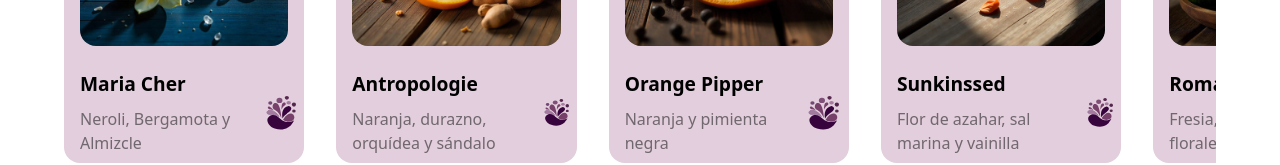
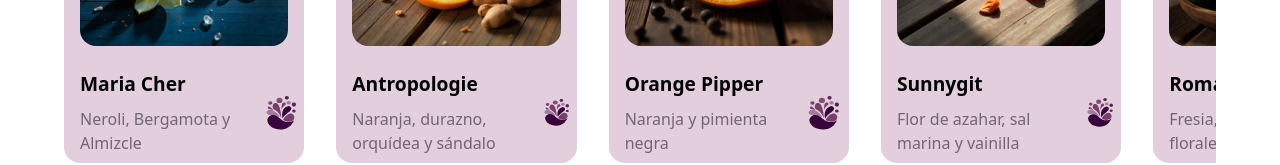
Before and after one commit to Julian-Kellmer/Aromatik, a Next.js app: page / in a window 1280 px wide. Shown: the part 3880-4045 px from the top of the page. Built offline with nearby package versions, Linux system fonts and the light colour scheme.

Commit message:
change sunny

```diff
--- a/src/app/mockdata/fragancias.js
+++ b/src/app/mockdata/fragancias.js
@@ -19,7 +19,7 @@
   },
   {
     id: 4,
-    nombre: 'Sunkinssed',
+    nombre: 'Sunnygit',
     img: '/fragancias/sunkissed.jpeg',
     desc: 'Flor de azahar, sal marina y vainilla',
   },
```
